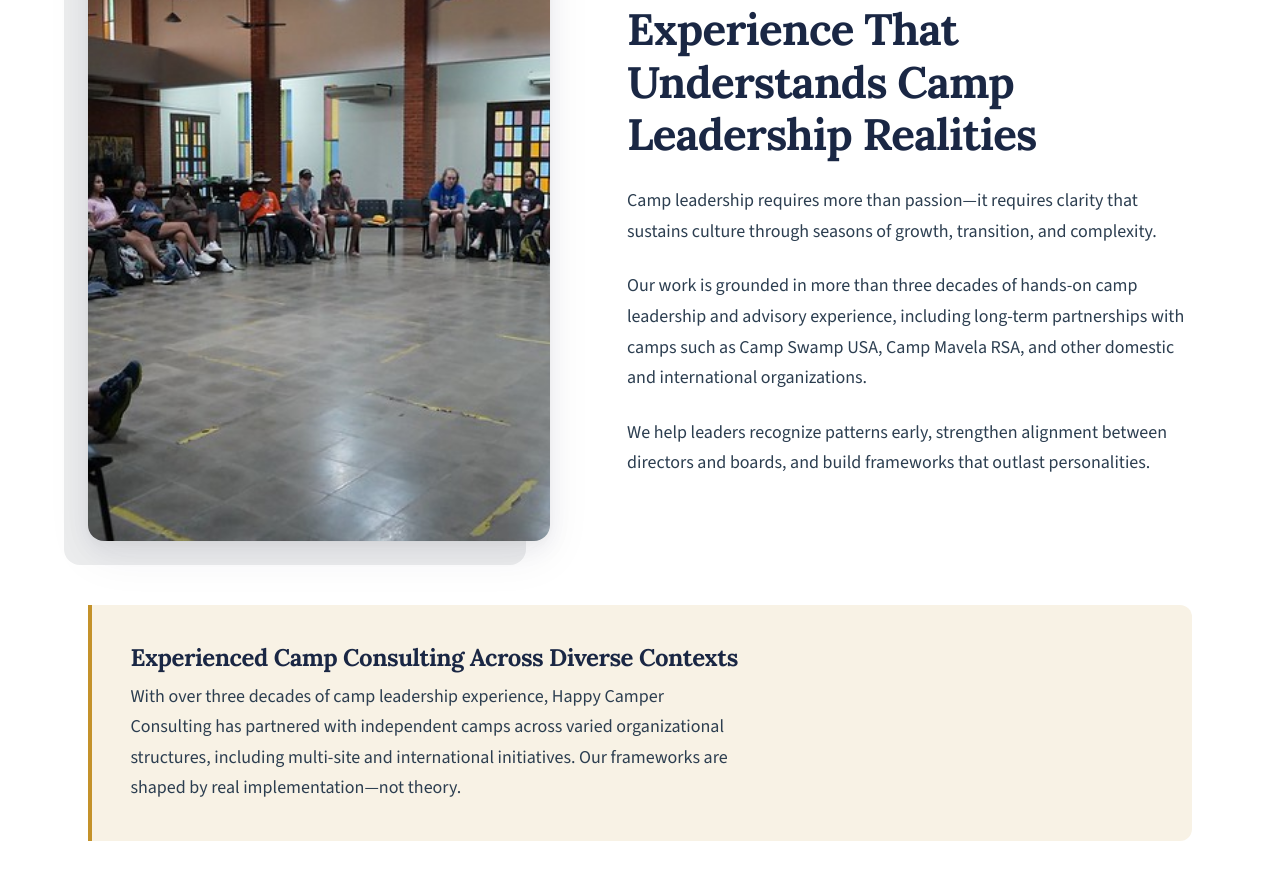
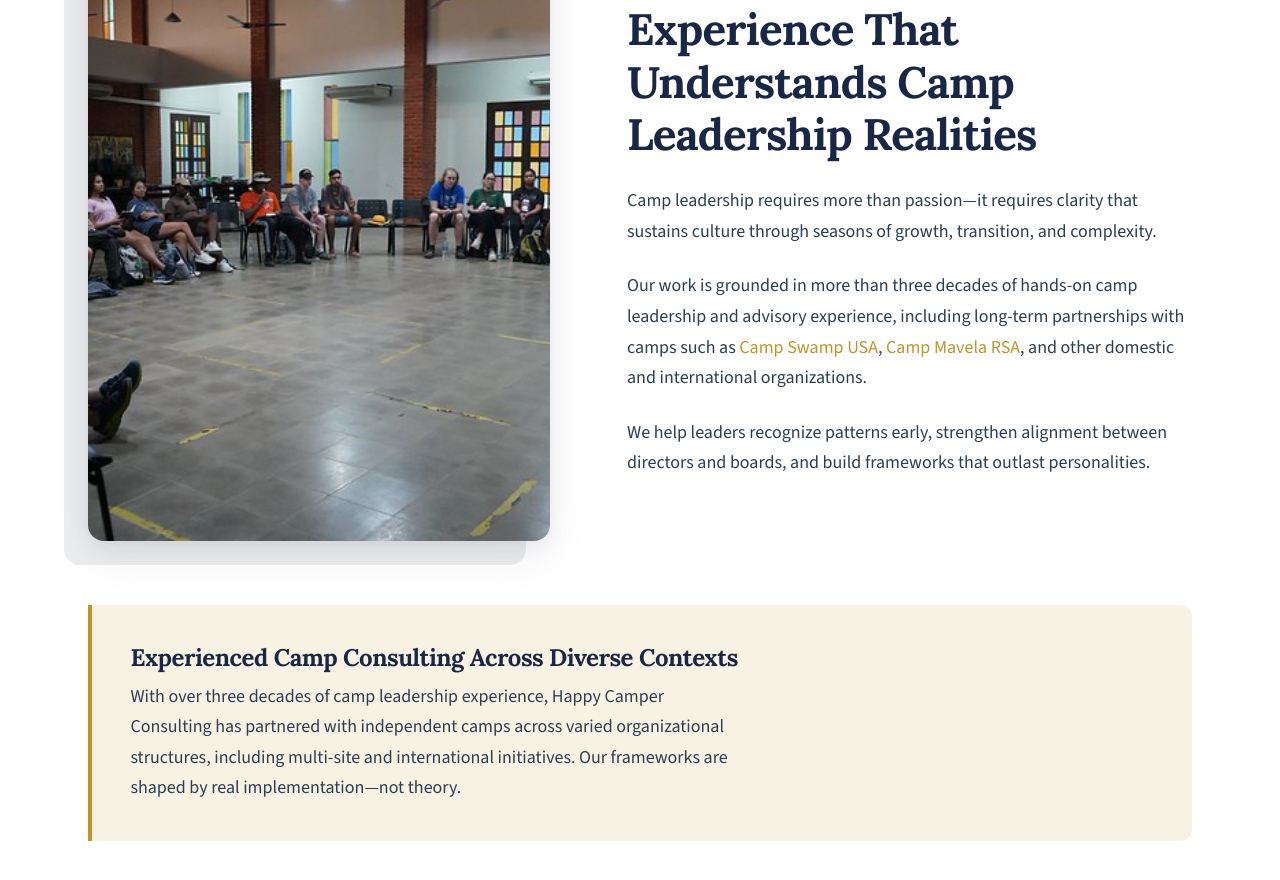
Before and after one commit to fhlcreative/happy-camper-consulting, a plain HTML site: page index.html in a window 1280 px wide. Shown: the part 2199-3079 px from the top of the page. Drawn offline with nearby package versions, Linux system fonts and the light colour scheme.

Commit message:
Link Camp Swamp USA and Camp Mavela RSA

```diff
--- a/index.html
+++ b/index.html
@@ -253,7 +253,7 @@
           <span class="overline">Real-World Experience</span>
           <h2 id="experience-heading">Experience That Understands Camp Leadership Realities</h2>
           <p>Camp leadership requires more than passion—it requires clarity that sustains culture through seasons of growth, transition, and complexity.</p>
-          <p>Our work is grounded in more than three decades of hands-on camp leadership and advisory experience, including long-term partnerships with camps such as Camp Swamp USA, Camp Mavela RSA, and other domestic and international organizations.</p>
+          <p>Our work is grounded in more than three decades of hands-on camp leadership and advisory experience, including long-term partnerships with camps such as <a href="https://campswamp.com/" target="_blank">Camp Swamp USA</a>, <a href="https://campmavela.co.za/" target="_blank">Camp Mavela RSA</a>, and other domestic and international organizations.</p>
           <p>We help leaders recognize patterns early, strengthen alignment between directors and boards, and build frameworks that outlast personalities.</p>
         </div>
       </div>
```
